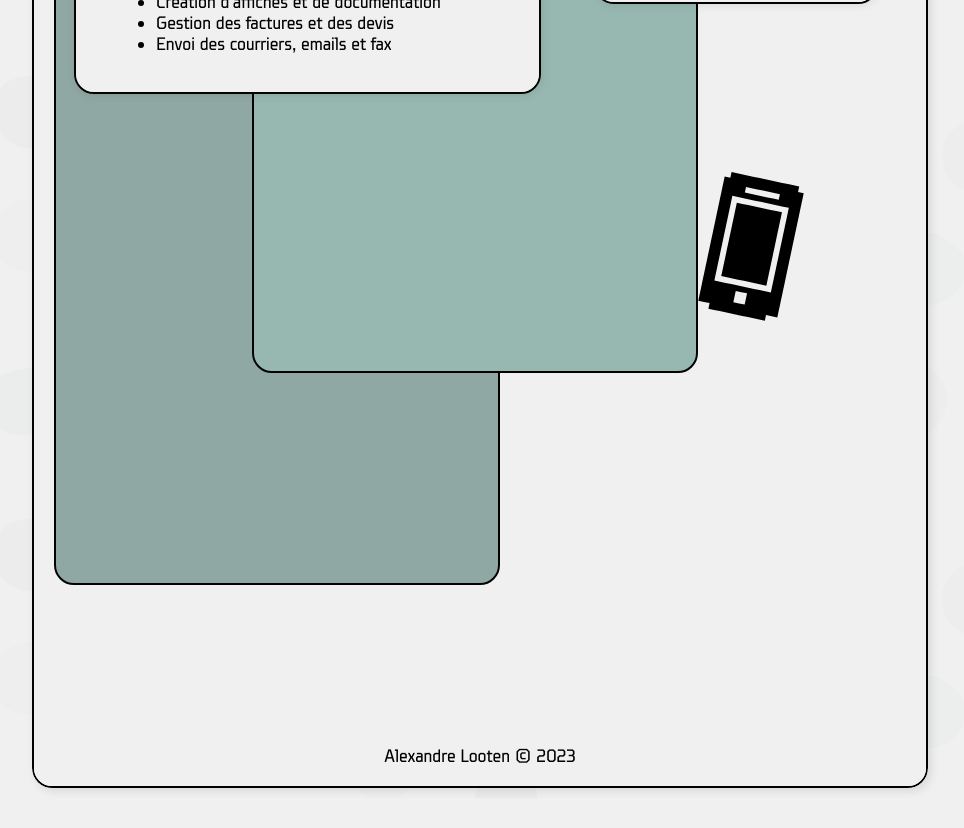
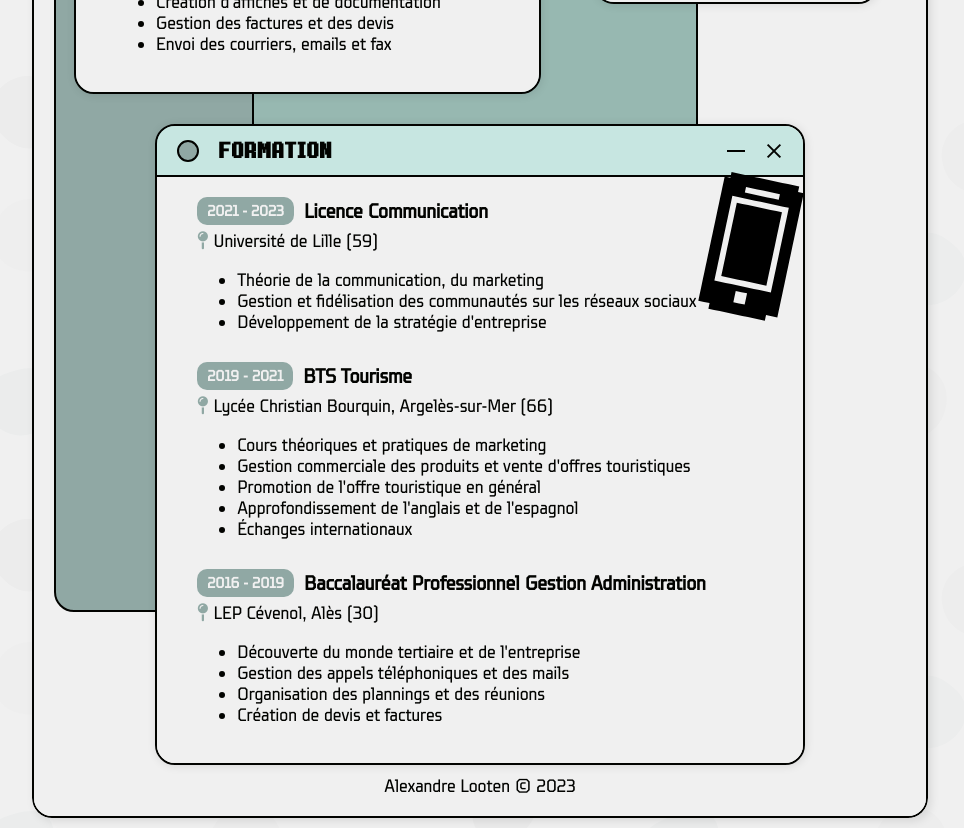
Before and after one commit to piro-li/alexandrelooten-fr, a React (Vite) app: page / in a window 1280 px wide. Shown: the part 1700-2528 px from the top of the page, without its empty margins (160-1124 px from the left). Before the commit the page ends 2498 px from the top, so only its background shows below. Built offline with nearby package versions, Linux system fonts and the light colour scheme.

Commit message:
Update index.scss

```diff
--- a/src/index.scss
+++ b/src/index.scss
@@ -159,9 +159,10 @@ body {
       width: 80%;
       left: 10%;
       // right: 0;
-      top: 157rem;
+      // top: 157rem;
       z-index: 2;
       margin-bottom: 1rem;
+      margin-top: 3rem;
     }
   }
 }
```
